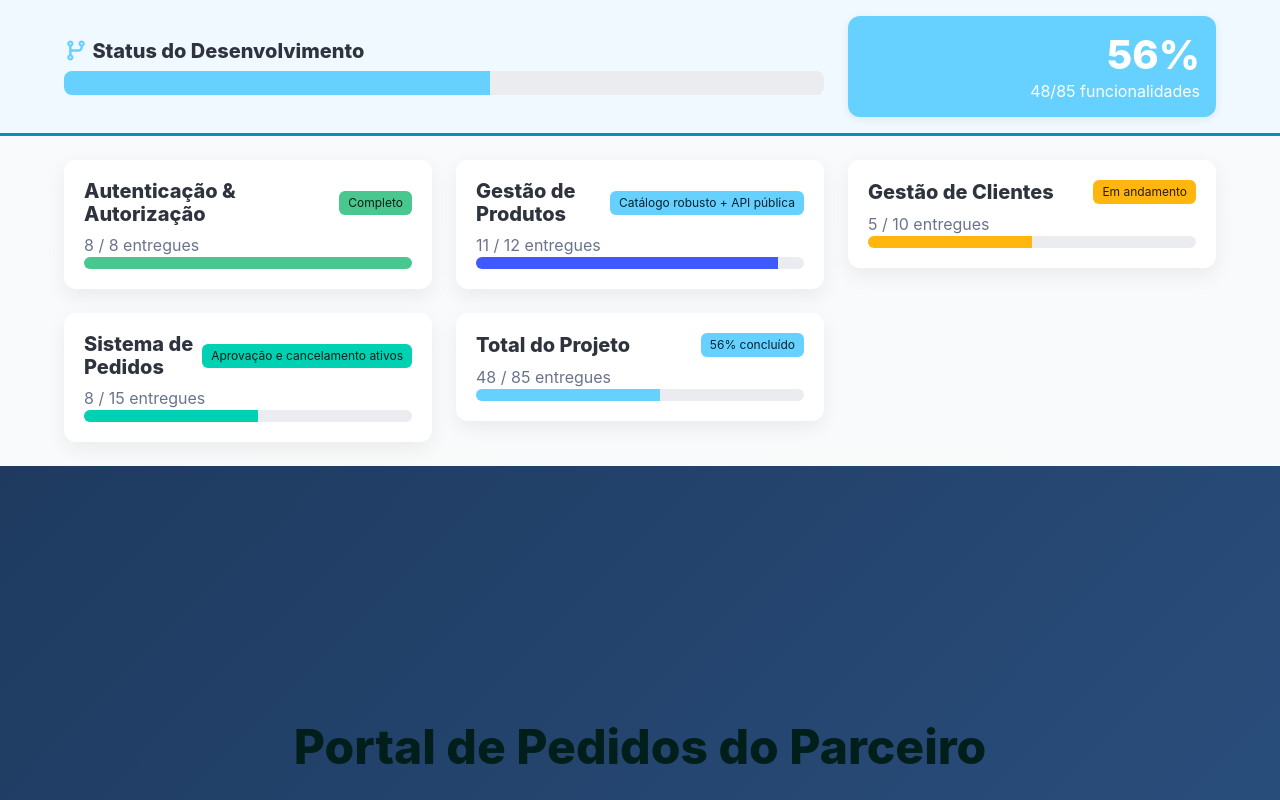
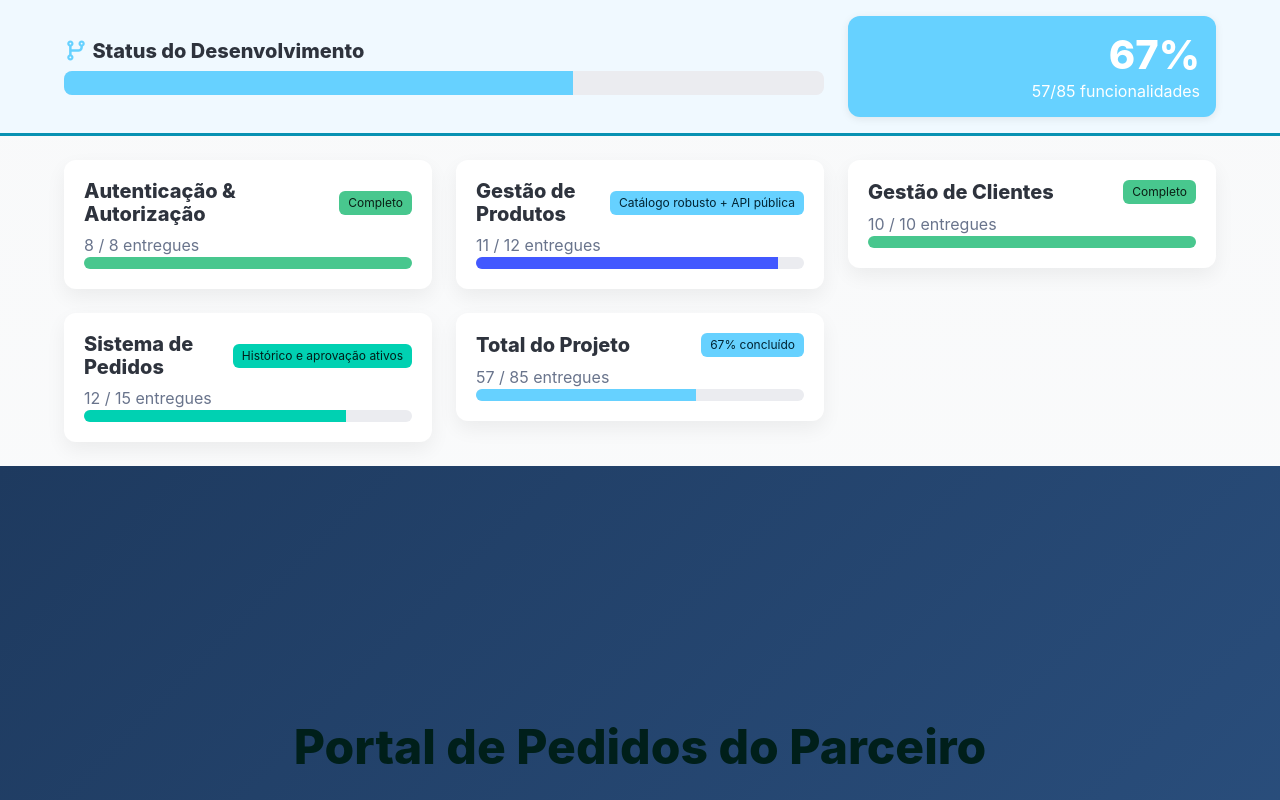
Before and after one commit to marcuslimadev/PortalDePedidosDoParceiro, a Vue app in the folder frontend/: page / in a window 1280 px wide. Shown: the top 800 px of the page. Built offline with nearby package versions, Linux system fonts and the light colour scheme; no server answers.

Commit message:
chore: atualizar indicadores da landing page

```diff
--- a/frontend/src/views/HomePage.vue
+++ b/frontend/src/views/HomePage.vue
@@ -196,7 +196,7 @@ import { ref, computed } from 'vue';
 
 // Project progress tracking alinhado ao plano atual (PLANO_DESENVOLVIMENTO.md)
 const totalFeatures = ref(85);
-const completedFeatures = ref(48);
+const completedFeatures = ref(57);
 const projectProgress = computed(() => Math.round((completedFeatures.value / totalFeatures.value) * 100));
 
 const moduleStatus = computed(() => [
@@ -218,17 +218,17 @@ const moduleStatus = computed(() => [
   },
   {
     name: 'Gestão de Clientes',
-    done: 5,
+    done: 10,
     total: 10,
-    label: 'Em andamento',
-    progressClass: 'is-warning',
-    tagClass: 'is-warning'
+    label: 'Completo',
+    progressClass: 'is-success',
+    tagClass: 'is-success'
   },
   {
     name: 'Sistema de Pedidos',
-    done: 8,
+    done: 12,
     total: 15,
-    label: 'Aprovação e cancelamento ativos',
+    label: 'Histórico e aprovação ativos',
     progressClass: 'is-primary',
     tagClass: 'is-primary'
   },
```
